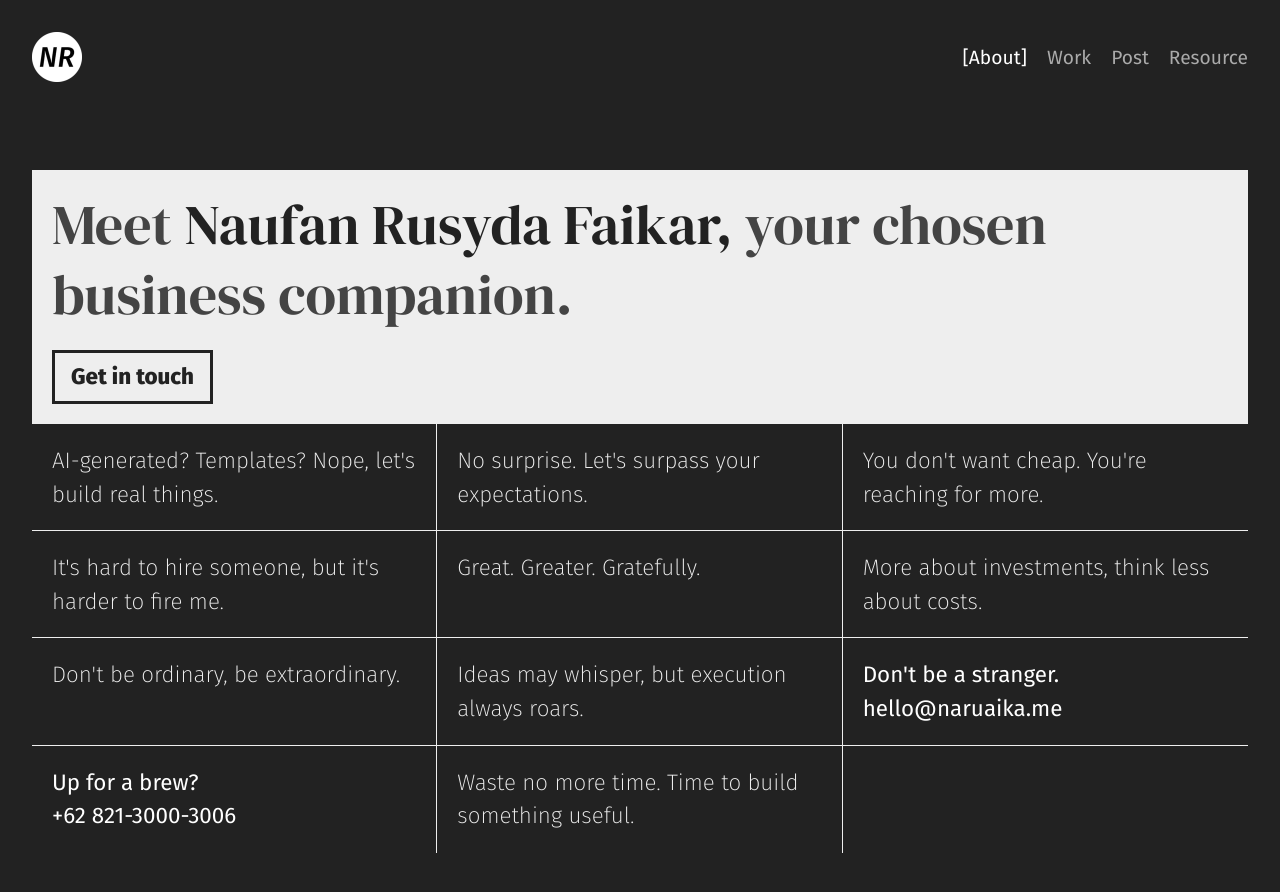
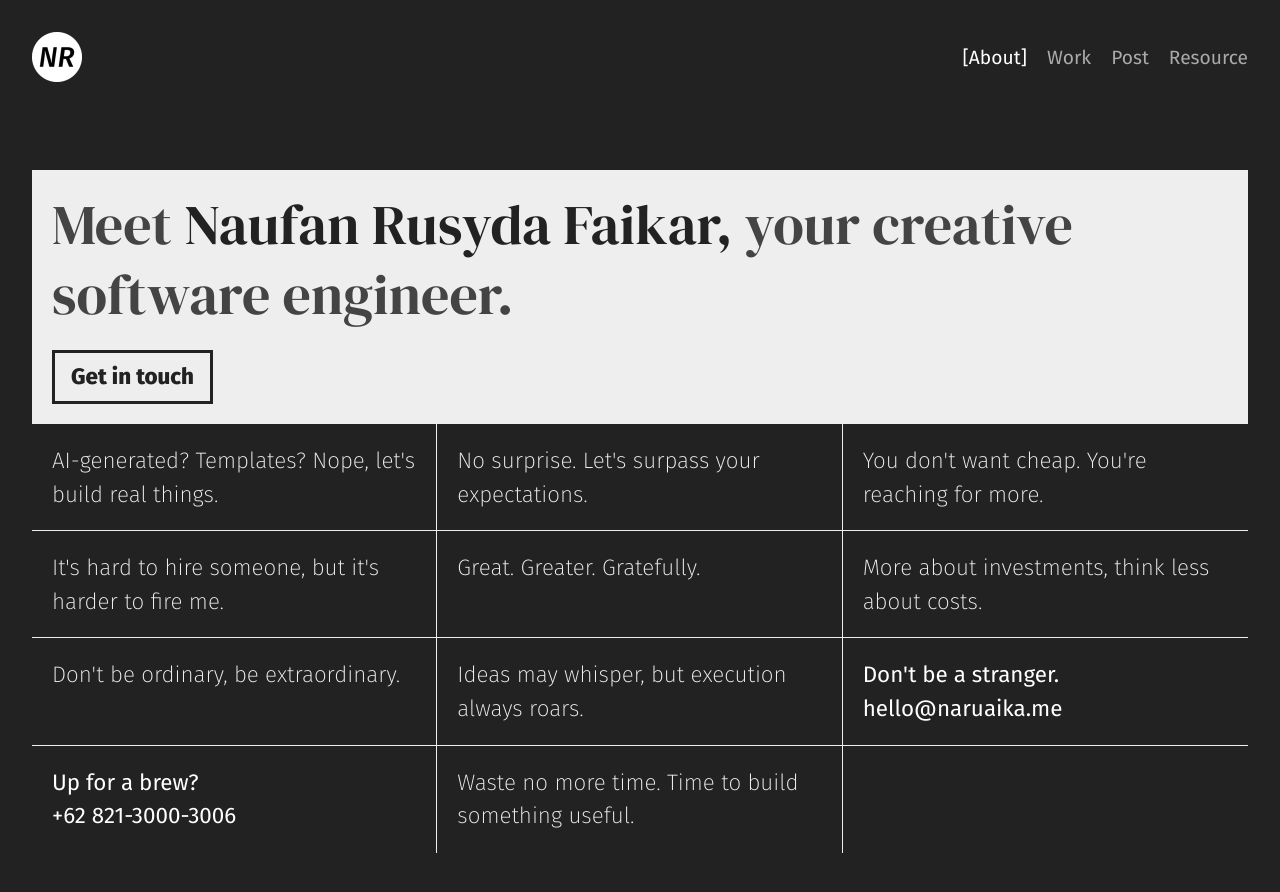
Before and after one commit to naruaika/naruaika.github.io, a Jekyll site: the page built from index.html, in a window 1280 px wide and 900 px high. Shown: the top 892 px of the window. Built offline with Jekyll 4.4.1, drawn with Linux system fonts in a browser that asks for light colours.

Commit message:
Change hero line on the landing page

```diff
--- a/index.html
+++ b/index.html
@@ -339,7 +339,7 @@ title: Software Engineer
             <span>
                 <span style="color:#444;">Meet</span>
                 Naufan Rusyda Faikar,
-                <span style="color:#444;">your chosen business companion.</span>
+                <span style="color:#444;">your creative software engineer.</span>
             </span>
             <a href="mailto:hello@naruaika.me" class="button">Get in touch</a>
         </div>
```
